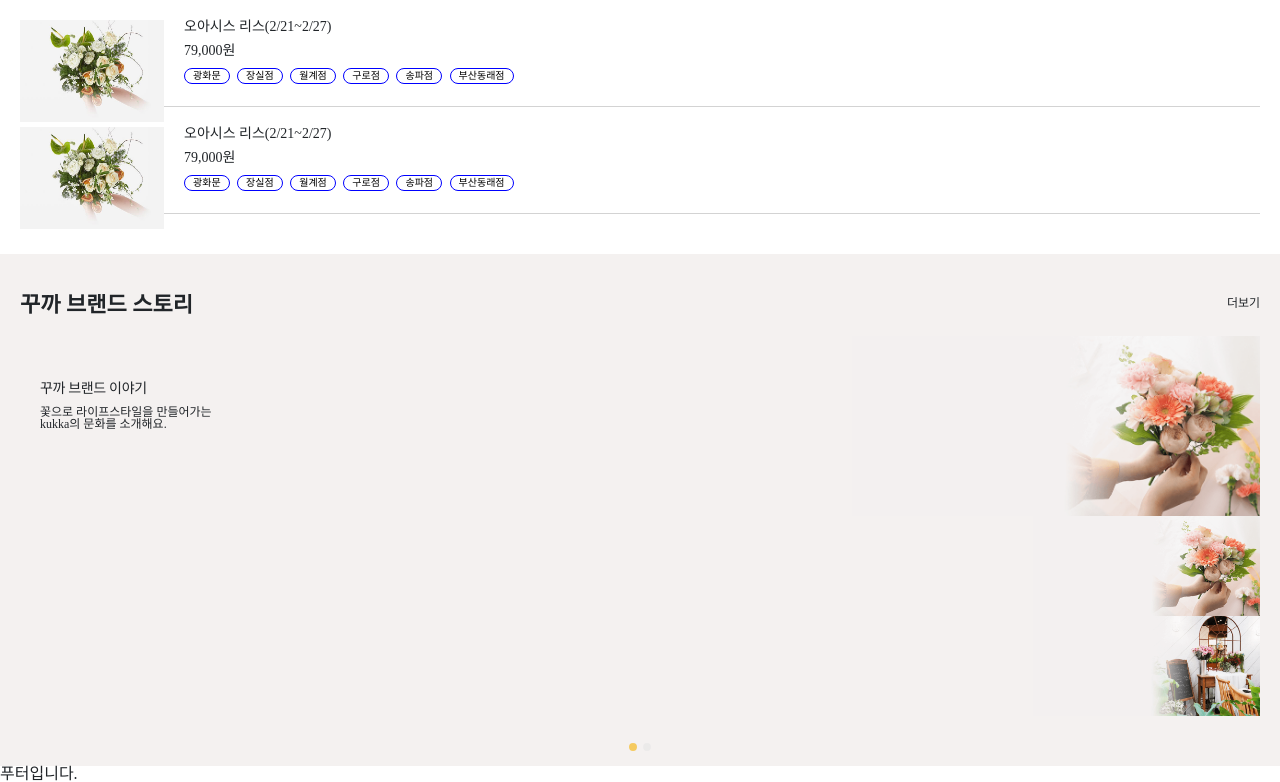
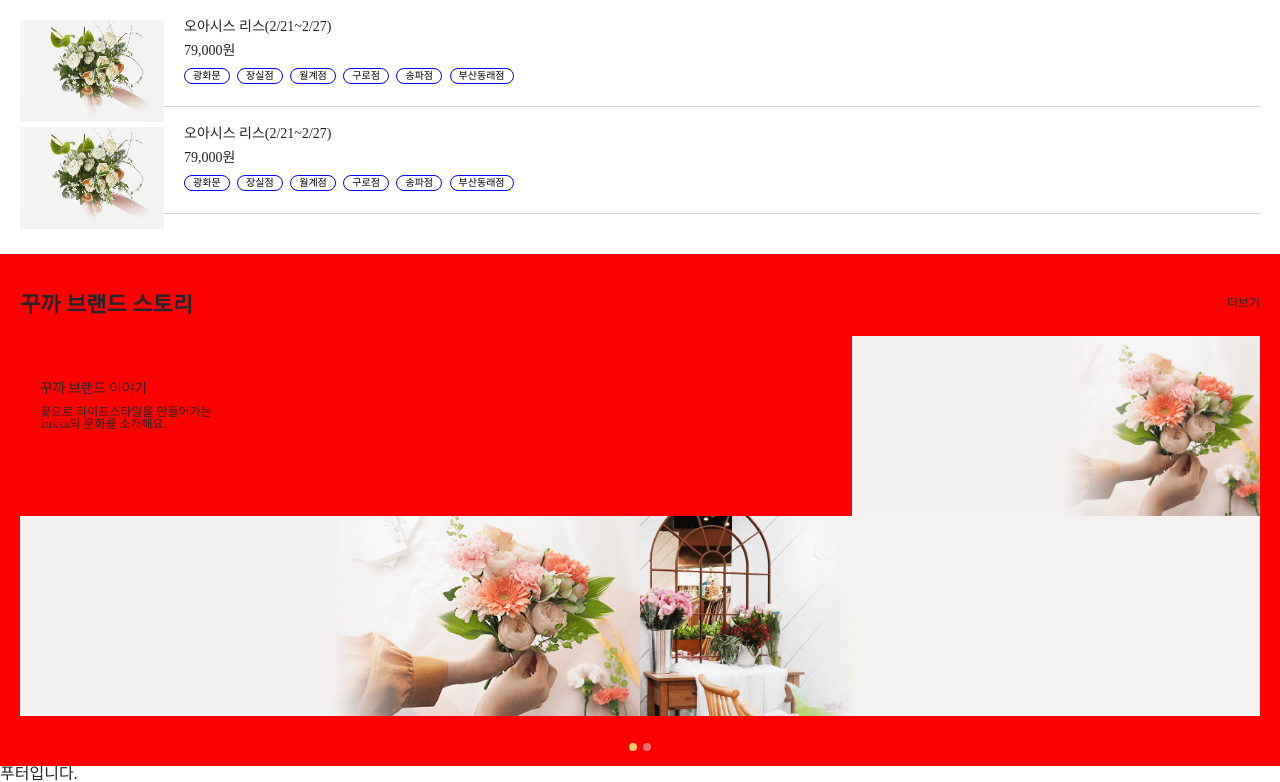
Before and after one commit to dududweb/Pre_Wanted_Kukka, a website: page src/main.html in a window 1280 px wide. Shown: the part 1267-2049 px from the top of the page. Drawn offline with nearby package versions, Linux system fonts and the light colour scheme.

```diff
--- a/src/css/bottomBanner.css
+++ b/src/css/bottomBanner.css
@@ -59,18 +59,28 @@
   background-size: contain;
 }
 
+.bottomBanner .bottomBannerPcInner {
+  width: 100%;
+  height: 200px;
+  overflow: hidden;
+}
+
 .bottomBanner .bottomBannerPcInner .bottomBannerPcItem {
-  height: 100px;
-  background: url('/public/images/banner_slide1.png') no-repeat;
+  float: left;
+  width: 50%;
+  height: 100%;
+  background: url('/public/images/banner_slide_w.png') no-repeat;
   background-position: right bottom;
-  background-size: contain;
+  background-size: cover;
 }
 
 .bottomBanner .bottomBannerPcInner .bottomBannerPcItem:nth-child(2) {
-  height: 100px;
-  background: url('/public/images/banner_slide2.png') no-repeat;
+  float: left;
+  width: 50%;
+  height: 100%;
+  background: url('/public/images/banner_slide2_w.png') no-repeat;
   background-position: right bottom;
-  background-size: contain;
+  background-size: cover;
 }
 
 .bottomBanner .carousel-item .carouselContents {
@@ -90,3 +100,14 @@
   font-size: 12px;
   font-weight: 300;
 }
+
+:root {
+  --tabletSize: 768px;
+  --red: red;
+}
+
+@media only screen and (min-width: 768px) {
+  .bottomBanner {
+    background-color: var(--red);
+  }
+}
```
Also changed, not shown: public/images/banner_slide2_w.png (added), public/images/banner_slide_w.png (added).
